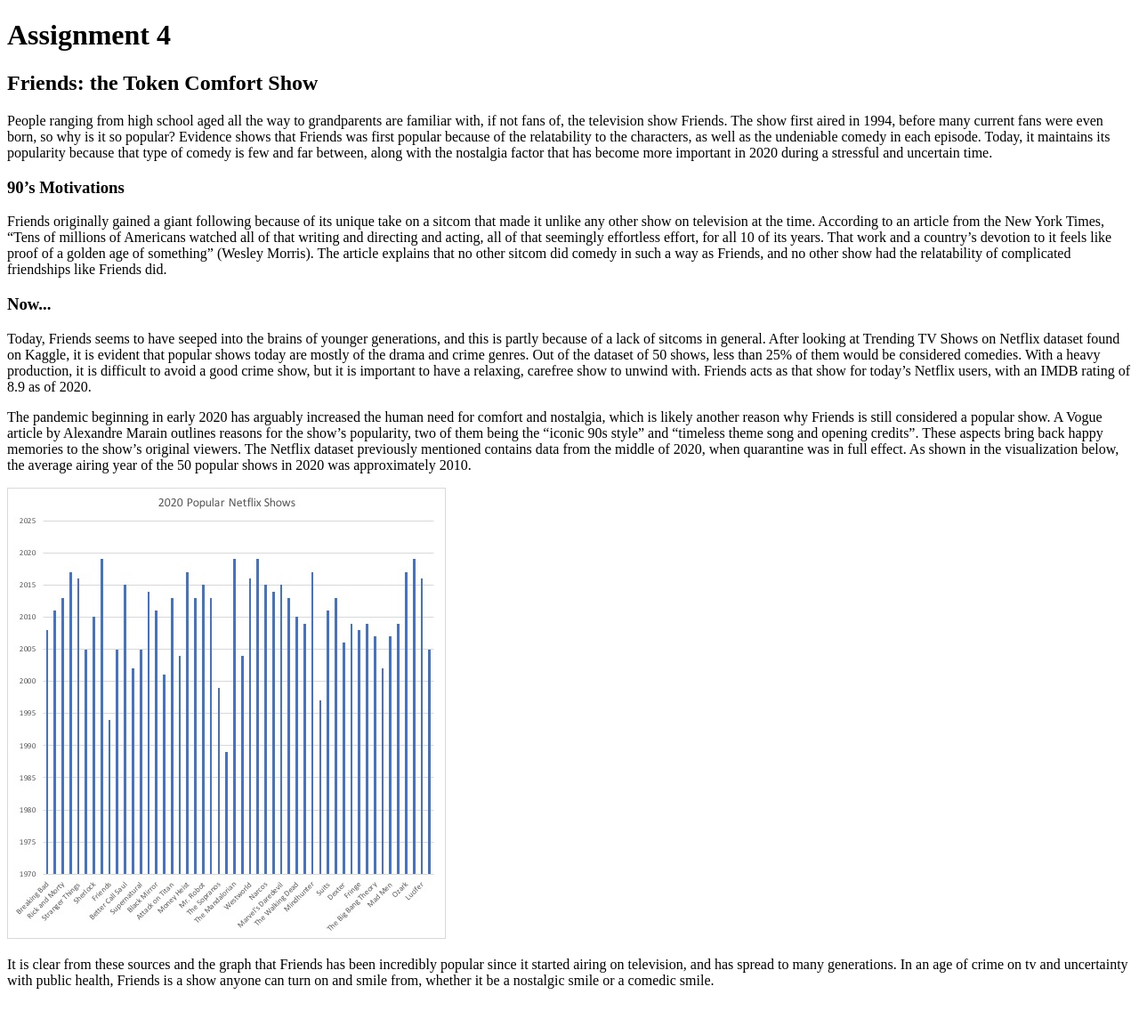
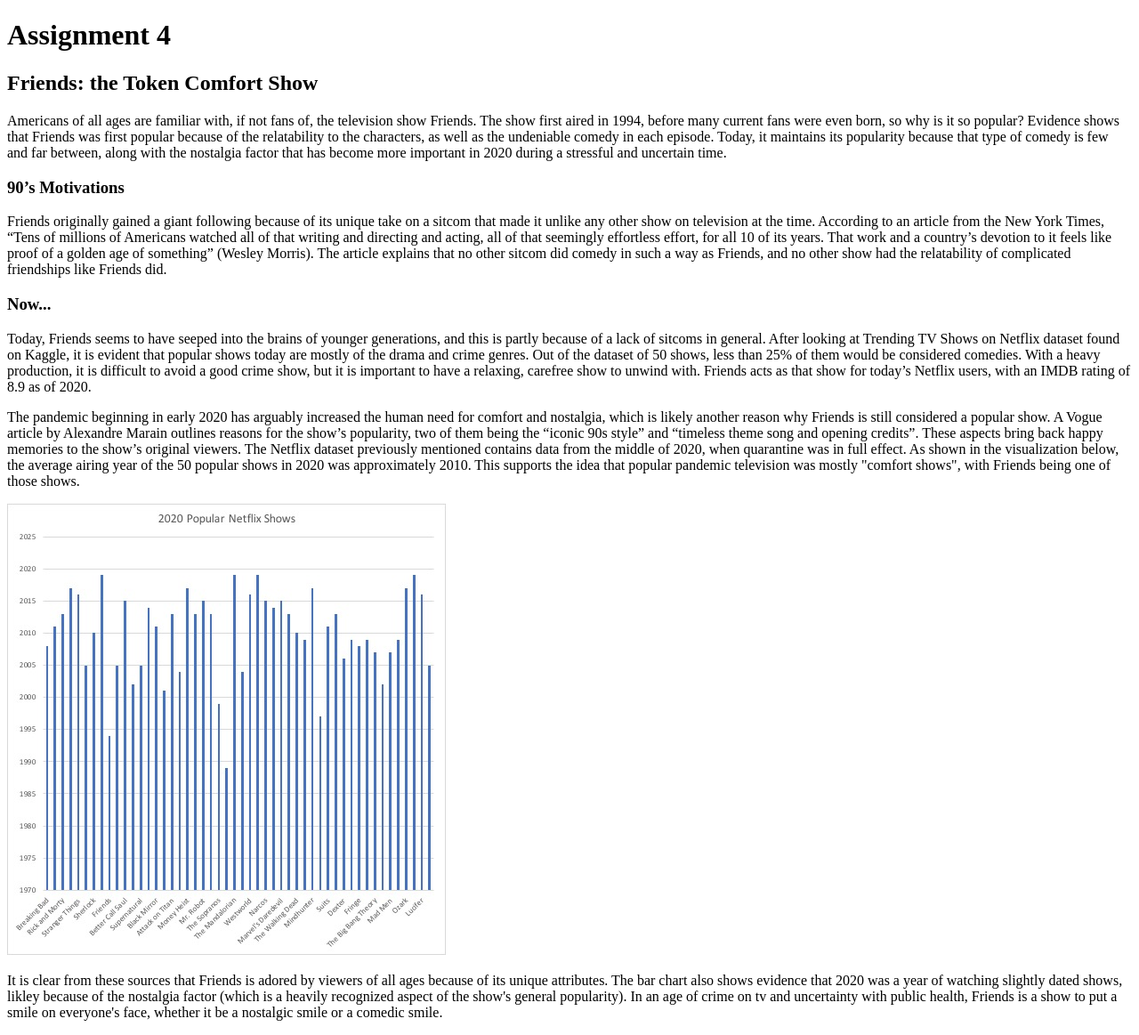
Before and after one commit to clob8545/clob8545.github.io, a plain HTML site: page wa4.html in a window 1280 px wide. Shown: the whole page at 89% size. Before the commit the page ends 1127 px from the top, so only its background shows below. Drawn offline with Linux system fonts and the light colour scheme.

Commit message:
Update wa4.html

```diff
--- a/wa4.html
+++ b/wa4.html
@@ -5,7 +5,7 @@
 
 <h2>Friends: the Token Comfort Show</h2>
 
-<p>People ranging from high school aged all the way to grandparents are familiar with, if not fans of, the television show Friends. The show first aired in 1994, before many current fans were even born, so why is it so popular? Evidence shows that Friends was first popular because of the relatability to the characters, as well as the undeniable comedy in each episode. Today, it maintains its popularity because that type of comedy is few and far between, along with the nostalgia factor that has become more important in 2020 during a stressful and uncertain time.</p>
+<p>Americans of all ages are familiar with, if not fans of, the television show Friends. The show first aired in 1994, before many current fans were even born, so why is it so popular? Evidence shows that Friends was first popular because of the relatability to the characters, as well as the undeniable comedy in each episode. Today, it maintains its popularity because that type of comedy is few and far between, along with the nostalgia factor that has become more important in 2020 during a stressful and uncertain time.</p>
 
 <h3>90’s Motivations</h3>
 
@@ -15,9 +15,9 @@
 
 <p>Today, Friends seems to have seeped into the brains of younger generations, and this is partly because of a lack of sitcoms in general. After looking at Trending TV Shows on Netflix dataset found on Kaggle, it is evident that popular shows today are mostly of the drama and crime genres. Out of the dataset of 50 shows, less than 25% of them would be considered comedies. With a heavy production, it is difficult to avoid a good crime show, but it is important to have a relaxing, carefree show to unwind with. Friends acts as that show for today’s Netflix users, with an IMDB rating of 8.9 as of 2020.</p>
 
-<p>The pandemic beginning in early 2020 has arguably increased the human need for comfort and nostalgia, which is likely another reason why Friends is still considered a popular show. A Vogue article by Alexandre Marain outlines reasons for the show’s popularity, two of them being the “iconic 90s style” and “timeless theme song and opening credits”. These aspects bring back happy memories to the show’s original viewers. The Netflix dataset previously mentioned contains data from the middle of 2020, when quarantine was in full effect. As shown in the visualization below, the average airing year of the 50 popular shows in 2020 was approximately 2010.</p>
+<p>The pandemic beginning in early 2020 has arguably increased the human need for comfort and nostalgia, which is likely another reason why Friends is still considered a popular show. A Vogue article by Alexandre Marain outlines reasons for the show’s popularity, two of them being the “iconic 90s style” and “timeless theme song and opening credits”. These aspects bring back happy memories to the show’s original viewers. The Netflix dataset previously mentioned contains data from the middle of 2020, when quarantine was in full effect. As shown in the visualization below, the average airing year of the 50 popular shows in 2020 was approximately 2010. This supports the idea that popular pandemic television was mostly "comfort shows", with Friends being one of those shows.</p>
 
 <img src="NetflixChart.jpg" alt="Netlfix shows 2020">
 
 
-<p>It is clear from these sources and the graph that Friends has been incredibly popular since it started airing on television, and has spread to many generations. In an age of crime on tv and uncertainty with public health, Friends is a show anyone can turn on and smile from, whether it be a nostalgic smile or a comedic smile.</p>
+<p>It is clear from these sources that Friends is adored by viewers of all ages because of its unique attributes. The bar chart also shows evidence that 2020 was a year of watching slightly dated shows, likley because of the nostalgia factor (which is a heavily recognized aspect of the show's general popularity). In an age of crime on tv and uncertainty with public health, Friends is a show to put a smile on everyone's face, whether it be a nostalgic smile or a comedic smile.</p>
```
